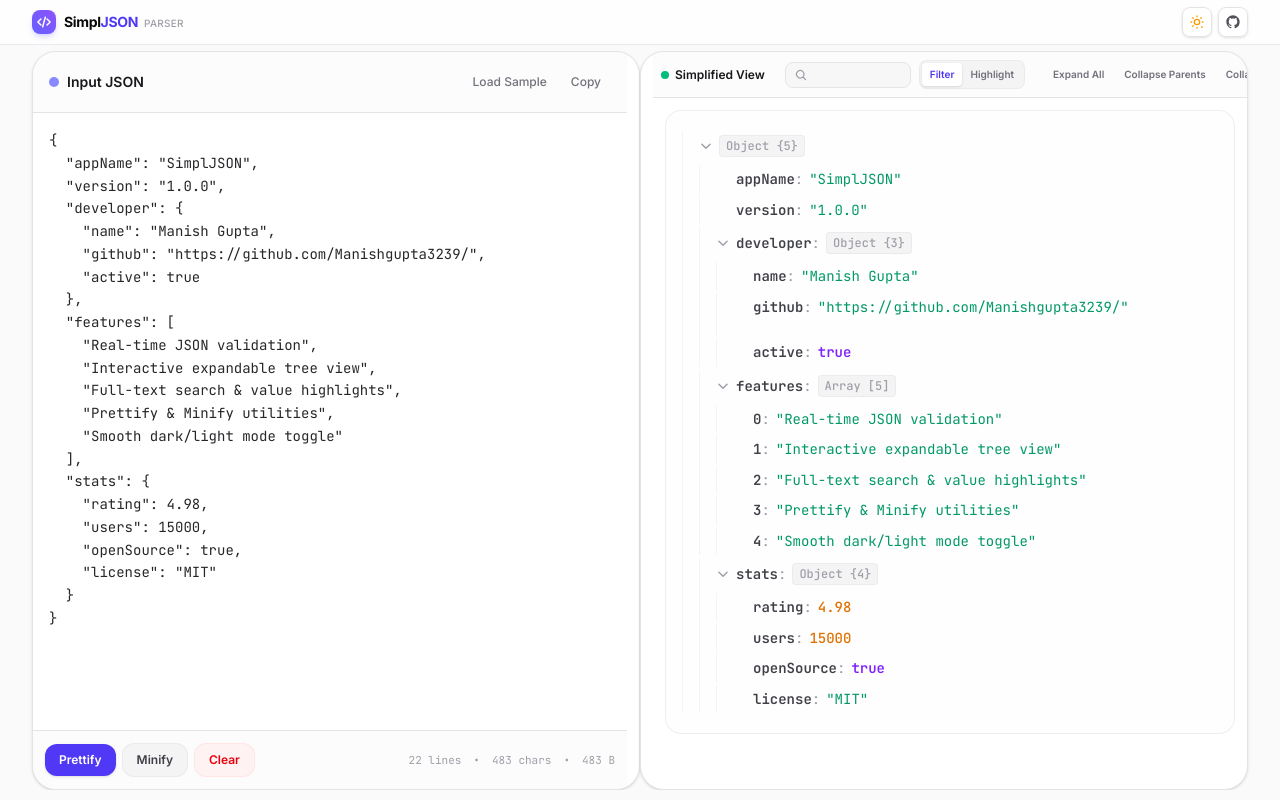
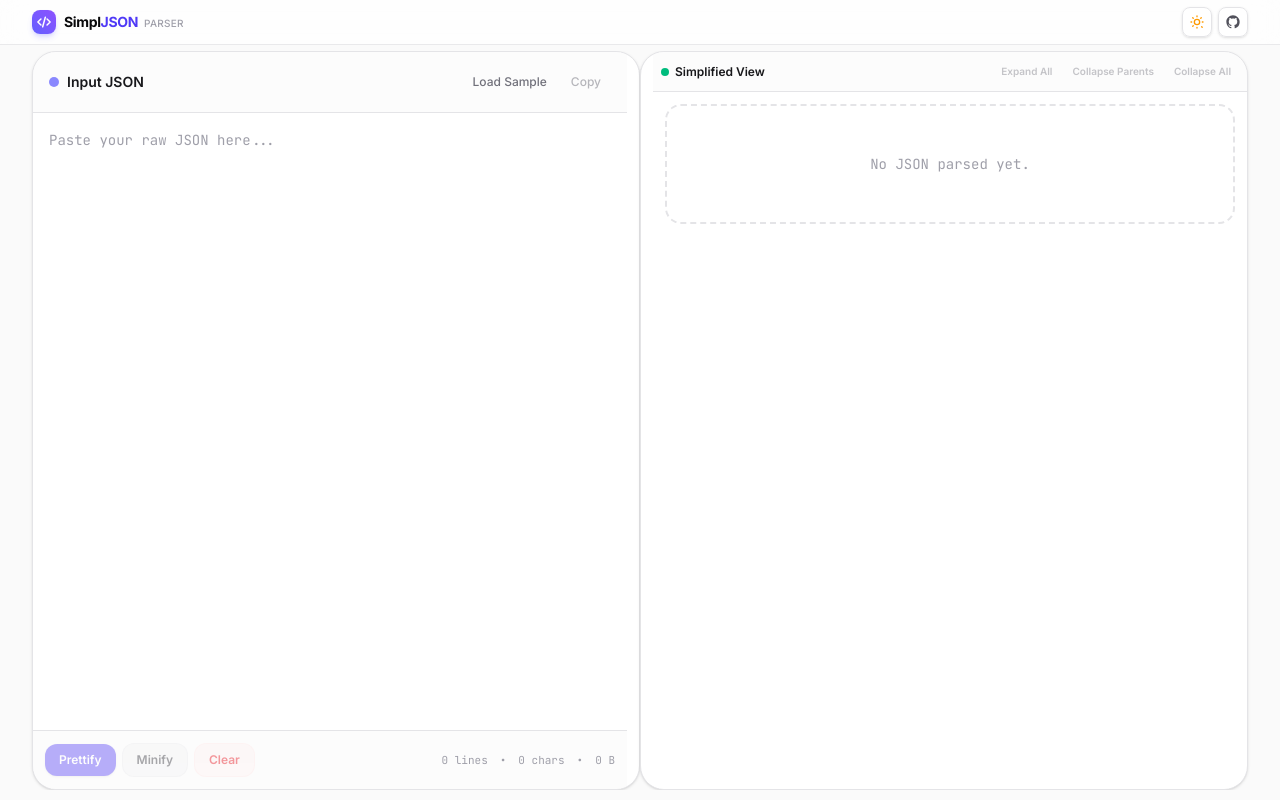
Before and after one commit to Manishgupta3239/json-parser, a React (Vite) app: page / in a window 1280 px wide. Built offline with nearby package versions, Linux system fonts and the light colour scheme.

Commit message:
removed sample json

```diff
--- a/src/App.jsx
+++ b/src/App.jsx
@@ -60,7 +60,7 @@
 }
 
 export default function App() {
-  const [inputJson, setInputJson] = useState(DEFAULT_SAMPLE_JSON);
+  const [inputJson, setInputJson] = useState("");
   const [parsedData, setParsedData] = useState(null);
   const [error, setError] = useState(null);
   const [filterQuery, setFilterQuery] = useState('');
```
